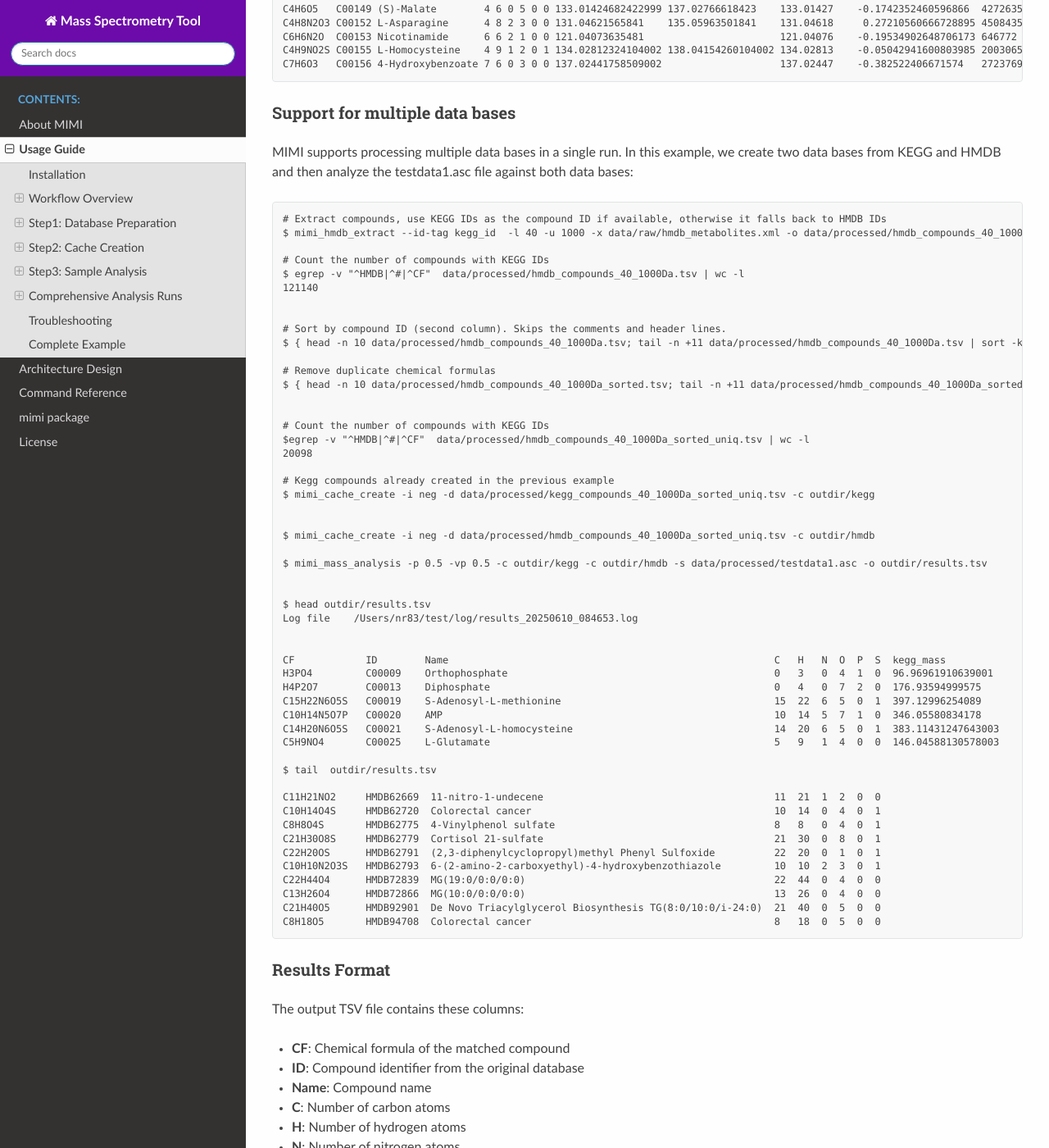
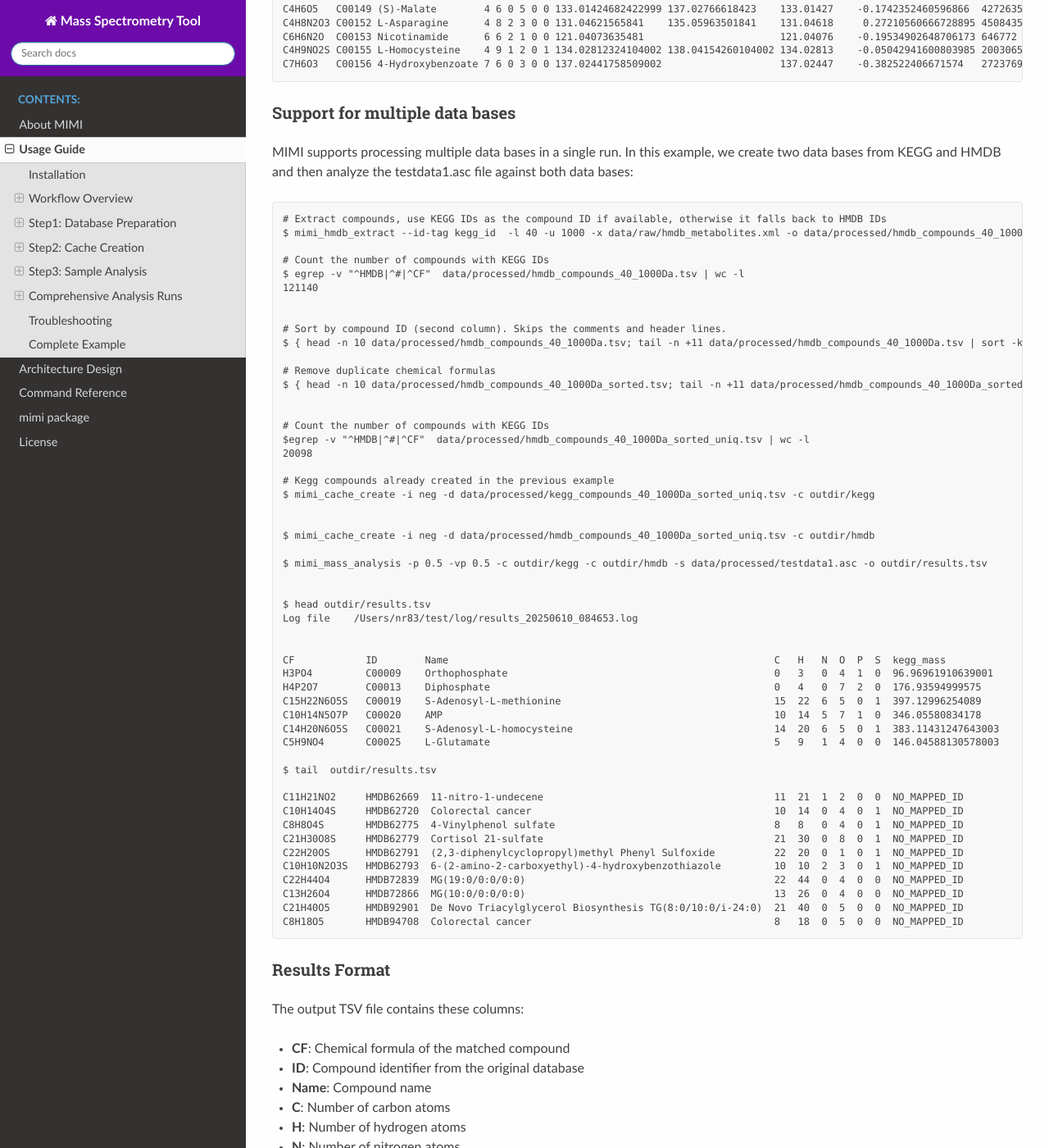
Before and after one commit to NYUAD-Core-Bioinformatics/MIMI, a Sphinx documentation site: the page built from docs/source/workflow.rst, in a window 1280 px wide and 1400 px high, scrolled down 15163 px. Shown: the whole window at 82% size. Built offline with Sphinx 7.4.7 and the Read the Docs theme 3.1.0, drawn with Linux system fonts in a browser that asks for light colours.

Commit message:
Updated docs

```diff
--- a/docs/source/workflow.rst
+++ b/docs/source/workflow.rst
@@ -836,23 +836,23 @@ MIMI supports processing multiple data bases in a single run. In this example, w
     CF            ID        Name                                                       C   H   N  O  P  S  kegg_mass                hmdb_mass           mass_measured   error_ppm               intensity   iso_count   mass_measured   error_ppm               intensity   iso_count
     H3PO4         C00009    Orthophosphate                                             0   3   0  4  1  0  96.96961910639001        96.96961910639001   96.96959        0.3001598880622085      124803888   0           96.96959        0.3001598880622085      124803888   0
     H4P2O7        C00013    Diphosphate                                                0   4   0  7  2  0  176.93594999575          176.93594999575     176.93595       -2.4019898027273073e-05 3323336     0           176.93595       -2.4019898027273073e-05 3323336     0
-    C15H22N6O5S   C00019    S-Adenosyl-L-methionine                                    15  22  6  5  0  1  397.12996254089                              397.12984       0.3085662165101871      1360441     4
+    C15H22N6O5S   C00019    S-Adenosyl-L-methionine                                    15  22  6  5  0  1  397.12996254089          NO_MASS_MATCH       397.12984       0.3085662165101871      1360441     4
     C10H14N5O7P   C00020    AMP                                                        10  14  5  7  1  0  346.05580834178          346.05580834178     346.0558        0.02410530271673412     3847223     1           346.0558        0.02410530271673412     3847223     1
     C14H20N6O5S   C00021    S-Adenosyl-L-homocysteine                                  14  20  6  5  0  1  383.11431247643003       383.11431247643003  383.11448       -0.43726784546911773    1524971     8           383.11448       -0.43726784546911773    1524971     8
     C5H9NO4       C00025    L-Glutamate                                                5   9   1  4  0  0  146.04588130578003       146.04588130578003  146.04582       0.4197706877343145      13906306    1           146.04582       0.4197706877343145      13906306    1
 
     $ tail  outdir/results.tsv
 
-    C11H21NO2     HMDB62669  11-nitro-1-undecene                                       11  21  1  2  0  0                           198.1499524534                                                                      198.14989        0.31518251320303503     30164902    2
-    C10H14O4S     HMDB62720  Colorectal cancer                                         10  14  0  4  0  1                           229.0540036369                                                                      229.05404        -0.15875339178812753    698721664   7
-    C8H8O4S       HMDB62775  4-Vinylphenol sulfate                                     8   8   0  4  0  1                           199.00705344352002                                                                  199.00707        -0.08319544302948242    23203078    6
-    C21H30O8S     HMDB62779  Cortisol 21-sulfate                                       21  30  0  8  0  1                           441.15886263086                                                                     441.15885        0.028631092165590618    44812988    7
-    C22H20OS      HMDB62791  (2,3-diphenylcyclopropyl)methyl Phenyl Sulfoxide          22  20  0  1  0  1                           331.11620997157                                                                     331.11634        -0.3926972647329244     2713798     1
-    C10H10N2O3S   HMDB62793  6-(2-amino-2-carboxyethyl)-4-hydroxybenzothiazole         10  10  2  3  0  1                           237.03393689727                                                                     237.03394        -0.013089813408074368   6989369     2
-    C22H44O4      HMDB72839  MG(19:0/0:0/0:0)                                          22  44  0  4  0  0                           371.3166834294                                                                      371.31674        -0.1523513554154912     4211805     0
-    C13H26O4      HMDB72866  MG(10:0/0:0/0:0)                                          13  26  0  4  0  0                           245.17583284926002                                                                  245.17573        0.41949183504749804     231282528   1
-    C21H40O5      HMDB92901  De Novo Triacylglycerol Biosynthesis TG(8:0/10:0/i-24:0)  21  40  0  5  0  0                           371.28029792005                                                                     371.28019        0.2906700155512381      9494584     0
-    C8H18O5       HMDB94708  Colorectal cancer                                         8   18  0  5  0  0                           193.10814721099                                                                     193.10819        -0.2215805527299022     1863537     1
+    C11H21NO2     HMDB62669  11-nitro-1-undecene                                       11  21  1  2  0  0  NO_MAPPED_ID             198.1499524534                                                                      198.14989        0.31518251320303503     30164902    2
+    C10H14O4S     HMDB62720  Colorectal cancer                                         10  14  0  4  0  1  NO_MAPPED_ID             229.0540036369                                                                      229.05404        -0.15875339178812753    698721664   7
+    C8H8O4S       HMDB62775  4-Vinylphenol sulfate                                     8   8   0  4  0  1  NO_MAPPED_ID             199.00705344352002                                                                  199.00707        -0.08319544302948242    23203078    6
+    C21H30O8S     HMDB62779  Cortisol 21-sulfate                                       21  30  0  8  0  1  NO_MAPPED_ID             441.15886263086                                                                     441.15885        0.028631092165590618    44812988    7
+    C22H20OS      HMDB62791  (2,3-diphenylcyclopropyl)methyl Phenyl Sulfoxide          22  20  0  1  0  1  NO_MAPPED_ID             331.11620997157                                                                     331.11634        -0.3926972647329244     2713798     1
+    C10H10N2O3S   HMDB62793  6-(2-amino-2-carboxyethyl)-4-hydroxybenzothiazole         10  10  2  3  0  1  NO_MAPPED_ID             237.03393689727                                                                     237.03394        -0.013089813408074368   6989369     2
+    C22H44O4      HMDB72839  MG(19:0/0:0/0:0)                                          22  44  0  4  0  0  NO_MAPPED_ID             371.3166834294                                                                      371.31674        -0.1523513554154912     4211805     0
+    C13H26O4      HMDB72866  MG(10:0/0:0/0:0)                                          13  26  0  4  0  0  NO_MAPPED_ID             245.17583284926002                                                                  245.17573        0.41949183504749804     231282528   1
+    C21H40O5      HMDB92901  De Novo Triacylglycerol Biosynthesis TG(8:0/10:0/i-24:0)  21  40  0  5  0  0  NO_MAPPED_ID             371.28029792005                                                                     371.28019        0.2906700155512381      9494584     0
+    C8H18O5       HMDB94708  Colorectal cancer                                         8   18  0  5  0  0  NO_MAPPED_ID             193.10814721099                                                                     193.10819        -0.2215805527299022     1863537     1
 
 
 
```
Also changed, not shown: 3 other files.
